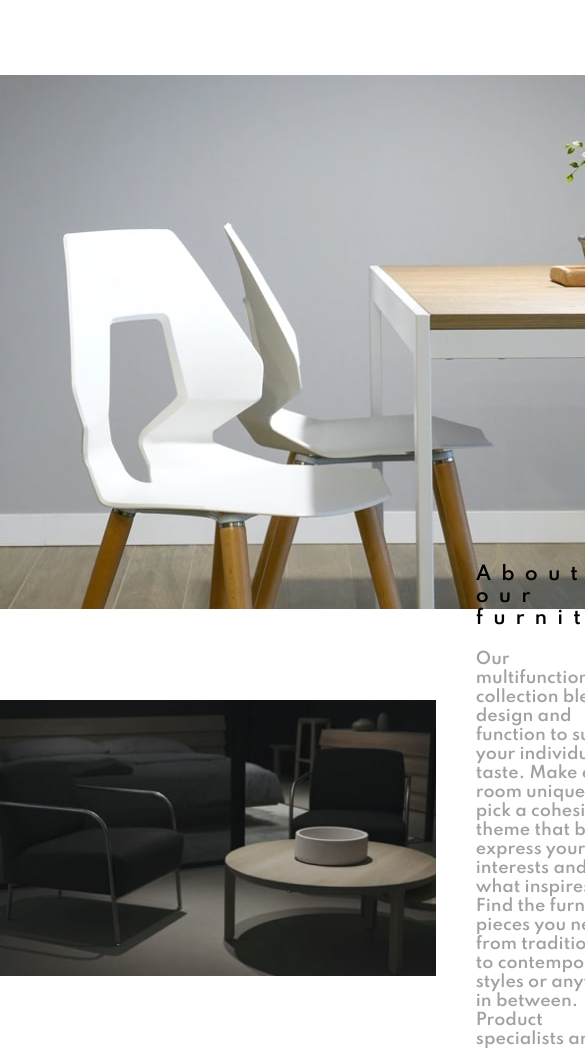
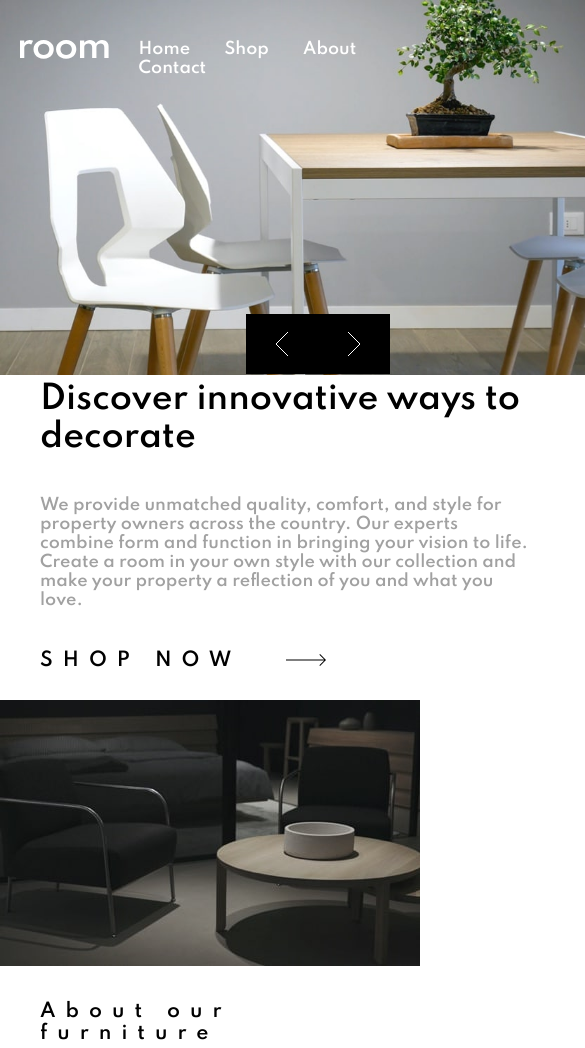
Before and after one commit to Christopher-D-Ross/Room-Decor-Site, a plain HTML site: page index.html in a window 390 px wide. Shown: the top 1048 px of the page, 585 px wide, since content can reach past the window. Drawn offline with Linux system fonts and the light colour scheme.

Commit message:
Continuing to get the layout of the site togehter in its desktop state while adding better accessibility for its mobile state.

```diff
--- a/index.html
+++ b/index.html
@@ -23,10 +23,10 @@
 
   <div class = "hero1" id = "hero1">
     <div class = "mainimdiv">
-      <img src="images/desktop-image-hero-1.jpg" alt="white chairs and table">
+      <img class = "baseimg" src="images/desktop-image-hero-1.jpg" alt="white chairs and table">
     </div>
-    <div>
-      <div>
+    <div class = "decorinfo">
+      <div class = "innerdecor">
         <h1>Discover innovative ways to decorate</h1>
         <p>We provide unmatched quality, comfort, and style for property owners across the country.
           Our experts combine form and function in bringing your vision to life. Create a room in your
@@ -51,10 +51,10 @@
 
   <div class = "hero2" id = "hero2">
     <div>
-      <img src="images/desktop-image-hero-2.jpg" alt="colorful set of chairs">
+      <img class = "baseimg" src="images/desktop-image-hero-2.jpg" alt="colorful set of chairs">
     </div>
-    <div>
-      <div>
+    <div class = "decorinfo">
+      <div class = "innerdecor">
         <h1>We are available all across the globe</h1>
         <p>With stores all over the world, it's easy for you to find furniture for your home or place of business.
           Locally, we’re in most major cities throughout the country. Find the branch nearest you using our
@@ -79,10 +79,10 @@
 
   <div class = "hero3" id = "hero3">
     <div>
-      <img src="images/desktop-image-hero-3.jpg" alt="black metal chair">
+      <img class = "baseimg" src="images/desktop-image-hero-3.jpg" alt="black metal chair">
     </div>
-    <div>
-      <div>
+    <div class = "decorinfo">
+      <div class = "innerdecor">
         <h1>Manufactured with the best materials</h1>
         <p>Our modern furniture store provide a high level of quality. Our company has invested in advanced technology
           to ensure that every product is made as perfect and as consistent as possible. With three decades of
--- a/style.css
+++ b/style.css
@@ -9,27 +9,27 @@ html {
 }
 
 h1 {
-    margin-bottom: 40px;
-    margin-right: 60px;
-    margin-left: 40px;
+    padding-bottom: 40px;
+    padding-right: 60px;
+    padding-left: 40px;
 }
 
 p {
-    margin-bottom: 40px;
-    margin-right: 60px;
-    margin-left: 40px;
+    padding-bottom: 40px;
+    padding-right: 60px;
+    padding-left: 40px;
     color:var(--Dark-Gray);
 }
 
 h3 {
-    margin-left: 40px;
+    padding-left: 40px;
     display: inline-block;
-    margin-right: 40px;
+    padding-right: 40px;
     letter-spacing: 10px;
 }
 
 .shoprow {
-    margin-bottom: 80px;
+    padding-bottom: 80px;
 }
 
 
@@ -42,6 +42,7 @@ h3 {
 
 .hero1 {
     display: grid;
+    /* display: none; */
     grid-template-columns: 3fr 2fr;
     align-items:center;
     height: 534px;
@@ -59,14 +60,19 @@ h3 {
 }
 
 li {
-    display: inline-block;
-    margin-left: 30px;
+    display: inline;
+    padding-left: 30px;
     color: var(--White);
     cursor: pointer;
 }
 
 li:hover {
     text-decoration: underline white;
+}
+
+.baseimg {
+    height: 534px;
+    width: auto;
 }
 
 .hero2 {
@@ -85,25 +91,32 @@ li:hover {
     height: 534px;
 }
 
+.hero3 .arrows {
+    margin-top: 115px;
+    height: 60px;
+}
+
+.hero3 .shoprow {
+    padding-bottom: 62.5px;
+}
+
 .arrows {
     display: flex;
+    height: 60px;
     width: 144px;
     background-color: black;
-    position: relative;
-    top: 53px;
-    right: 24px;
+    /* position: relative; */
+    margin-top: 115px;
+    margin-right: 460px;
 }
 
-.hero2 .arrows {
-    top: 63px;
-}
 
 .arrowleft {
     display: inline-block;
     display: flex;
     justify-content: center;
     align-items: center;
-    height: 50px;
+    height: 60px;
     width: 72px;
     cursor: pointer;
 }
@@ -117,7 +130,7 @@ li:hover {
     display: flex;
     justify-content: center;
     align-items: center;
-    height: 50px;
+    height: 60px;
     width: 72px;
     cursor: pointer;
 }
@@ -127,11 +140,16 @@ li:hover {
 }
 
 .about {
-    height: 276px;
-    display: grid;
-    grid-template-columns: 2fr 4fr 2fr;
-    align-items: center;
+    height: 270px;
+    display: flex;
+
+    /* grid-template-columns: 2fr 4fr 2fr; */
+    /* align-items: center; */
     /* align-content: stretch; */
+}
+
+.aboutpara {
+    width: auto;
 }
 
 .about h3 {
@@ -140,5 +158,67 @@ li:hover {
 }
 
 .stub {
-    height: 276px;
+    height: auto;
+    width: auto;
 }
+
+@media screen and (max-width:600px) {
+    .hero1 {
+        display: grid;
+        /* display:none; */
+        height: 700px;
+        width: 375px;
+        grid-template-columns: 1fr;
+        grid-template-rows: 1fr 1fr;
+    }
+
+    .hero2 {
+        display: grid;
+        display: none;
+        height: 700px;
+        width: 375px;
+        grid-template-columns: 1fr;
+        grid-template-rows: 1fr 1fr;
+    }
+
+    .hero3 {
+        display: grid;
+        display: none;
+        height: 700px;
+        width: 375px;
+        grid-template-columns: 1fr;
+        grid-template-rows: 1fr 1fr;
+    }
+
+    .hero3 .arrows {
+        top: 200px;
+    }
+
+    .baseimg {
+        height: 375px;
+        width: auto;
+    }
+
+    .arrows {
+        display: flex;
+        height: 60px;
+        width: 144px;
+        background-color: black;
+        position: absolute;
+        margin-top: 0px;
+        margin-right: 0px;
+        top: 314px;
+        right: 0px;
+    }
+
+    .decorinfo {
+        padding-bottom: 200px;
+    }
+
+    .about {
+        flex-direction: column;
+        width: 375px;
+    }
+
+    .stub {}
+}
```
